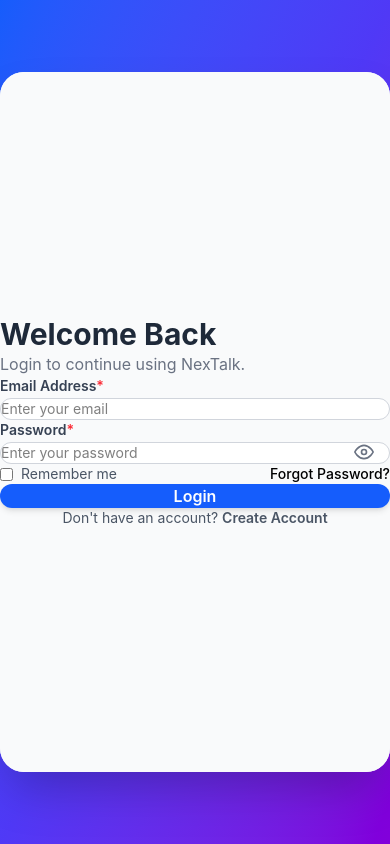
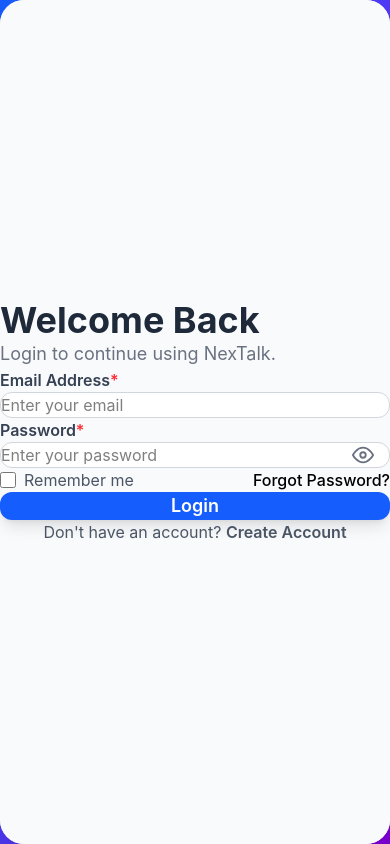
Before and after one commit to ravipotnuru1/NexTalk, a React (Vite) app: page /login in a window 390 px wide. Built offline with nearby package versions, Linux system fonts and the light colour scheme.

Commit message:
completed

```diff
--- a/src/components/auth/LoginForm.jsx
+++ b/src/components/auth/LoginForm.jsx
@@ -85,14 +85,14 @@
   return (
     <form
       onSubmit={handleSubmit}
-      className="space-y-6"
+      className="w-full space-y-8"
     >
-      <div>
-        <h2 className="text-3xl font-bold text-gray-800">
+      <div className="mb-2">
+        <h2 className="text-4xl font-bold text-gray-800">
           Welcome Back
         </h2>
 
-        <p className="mt-2 text-gray-500">
+        <p className="mt-3 text-lg text-gray-500">
           Login to continue using NexTalk.
         </p>
       </div>
@@ -117,14 +117,14 @@
         required
       />
 
-      <div className="flex items-center justify-between">
-        <label className="flex items-center gap-2 text-sm text-gray-600">
+      <div className="flex items-center justify-between text-base">
+        <label className="flex items-center gap-2 text-gray-600">
           <input
             type="checkbox"
             name="remember"
             checked={formData.remember}
             onChange={handleChange}
-            className="rounded"
+            className="h-4 w-4 rounded"
           />
 
           Remember me
@@ -132,7 +132,7 @@
 
         <Link
           to={ROUTES.FORGOT_PASSWORD}
-          className="text-sm font-medium text-blue-600 hover:text-blue-700"
+          className="font-medium text-blue-600 transition hover:text-blue-700"
         >
           Forgot Password?
         </Link>
@@ -146,7 +146,7 @@
         Login
       </Button>
 
-      <p className="text-center text-sm text-gray-600">
+      <p className="text-center text-base text-gray-600">
         Don't have an account?{" "}
         <Link
           to={ROUTES.SIGNUP}
--- a/src/components/auth/PasswordInput.jsx
+++ b/src/components/auth/PasswordInput.jsx
@@ -18,10 +18,12 @@
       {label && (
         <label
           htmlFor={name}
-          className="mb-2 block text-sm font-semibold text-gray-700"
+          className="mb-2 block text-base font-semibold text-gray-700"
         >
           {label}
-          {required && <span className="ml-1 text-red-500">*</span>}
+          {required && (
+            <span className="ml-1 text-red-500">*</span>
+          )}
         </label>
       )}
 
@@ -37,11 +39,16 @@
           required={required}
           autoComplete="off"
           className={`
-            w-full rounded-xl border
-            px-4 py-3 pr-12
-            text-sm
+            w-full
+            rounded-xl
+            border
+            px-5
+            py-4
+            pr-14
+            text-base
             outline-none
-            transition-all duration-300
+            transition-all
+            duration-300
             ${
               error
                 ? "border-red-500 focus:border-red-500 focus:ring-red-100"
@@ -62,15 +69,15 @@
           className="absolute right-4 top-1/2 -translate-y-1/2 text-gray-500 transition-colors hover:text-blue-600"
         >
           {showPassword ? (
-            <FiEyeOff size={20} />
+            <FiEyeOff size={22} />
           ) : (
-            <FiEye size={20} />
+            <FiEye size={22} />
           )}
         </button>
       </div>
 
       {error && (
-        <p className="mt-1 text-xs text-red-500">
+        <p className="mt-2 text-sm text-red-500">
           {error}
         </p>
       )}
--- a/src/components/common/Button.jsx
+++ b/src/components/common/Button.jsx
@@ -11,7 +11,7 @@
 }) {
   const variants = {
     primary:
-      "bg-blue-600 hover:bg-blue-700 text-white shadow-md",
+      "bg-blue-600 hover:bg-blue-700 text-white shadow-lg hover:shadow-xl",
     secondary:
       "bg-gray-200 hover:bg-gray-300 text-gray-800",
     outline:
@@ -23,9 +23,9 @@
   };
 
   const sizes = {
-    sm: "px-4 py-2 text-sm",
-    md: "px-5 py-3 text-base",
-    lg: "px-6 py-4 text-lg",
+    sm: "px-5 py-3 text-sm",
+    md: "px-6 py-4 text-lg",
+    lg: "px-8 py-5 text-xl",
   };
 
   return (
@@ -34,10 +34,13 @@
       disabled={disabled || loading}
       onClick={onClick}
       className={`
-        inline-flex items-center justify-center
+        inline-flex
+        items-center
+        justify-center
         rounded-xl
         font-semibold
-        transition-all duration-300
+        transition-all
+        duration-300
         active:scale-95
         disabled:cursor-not-allowed
         disabled:opacity-60
--- a/src/components/common/Input.jsx
+++ b/src/components/common/Input.jsx
@@ -17,10 +17,12 @@
       {label && (
         <label
           htmlFor={name}
-          className="mb-2 block text-sm font-semibold text-gray-700"
+          className="mb-2 block text-base font-semibold text-gray-700"
         >
           {label}
-          {required && <span className="ml-1 text-red-500">*</span>}
+          {required && (
+            <span className="ml-1 text-red-500">*</span>
+          )}
         </label>
       )}
 
@@ -35,11 +37,15 @@
         required={required}
         autoComplete="off"
         className={`
-          w-full rounded-xl border
-          px-4 py-3
-          text-sm
+          w-full
+          rounded-xl
+          border
+          px-5
+          py-4
+          text-base
           outline-none
-          transition-all duration-300
+          transition-all
+          duration-300
           ${
             error
               ? "border-red-500 focus:border-red-500"
@@ -61,7 +67,7 @@
       />
 
       {error && (
-        <p className="mt-1 text-xs text-red-500">
+        <p className="mt-2 text-sm text-red-500">
           {error}
         </p>
       )}
--- a/src/layouts/AuthLayout.jsx
+++ b/src/layouts/AuthLayout.jsx
@@ -2,11 +2,11 @@
 
 function AuthLayout() {
   return (
-    <div className="min-h-screen bg-gradient-to-br from-blue-600 via-indigo-600 to-purple-700 flex items-center justify-center px-4 py-8">
+    <div className="min-h-screen flex items-center justify-center bg-gradient-to-br from-blue-600 via-indigo-600 to-purple-700 px-4 py-6">
 
-      <div className="w-full max-w-6xl overflow-hidden rounded-3xl bg-white shadow-2xl">
+      <div className="w-full max-w-7xl overflow-hidden rounded-3xl bg-white shadow-2xl">
 
-        <div className="grid min-h-[700px] lg:grid-cols-2">
+        <div className="grid min-h-screen lg:min-h-[700px] lg:grid-cols-2">
 
           {/* Left Side */}
           <div className="hidden lg:flex flex-col justify-center bg-gradient-to-br from-blue-700 to-indigo-800 p-12 text-white">
@@ -20,7 +20,7 @@
               fast and beautiful messaging.
             </p>
 
-            <div className="space-y-5">
+            <div className="space-y-6">
 
               <div className="flex items-center gap-4">
                 <div className="flex h-12 w-12 items-center justify-center rounded-full bg-white/20 text-xl">
@@ -75,9 +75,9 @@
           </div>
 
           {/* Right Side */}
-          <div className="flex items-center justify-center bg-gray-50 p-6 sm:p-10 lg:p-14">
+          <div className="flex items-center justify-center bg-gray-50 px-6 py-10 sm:px-10 lg:px-14">
 
-            <div className="w-full max-w-md">
+            <div className="w-full max-w-xl">
               <Outlet />
             </div>
 
```
